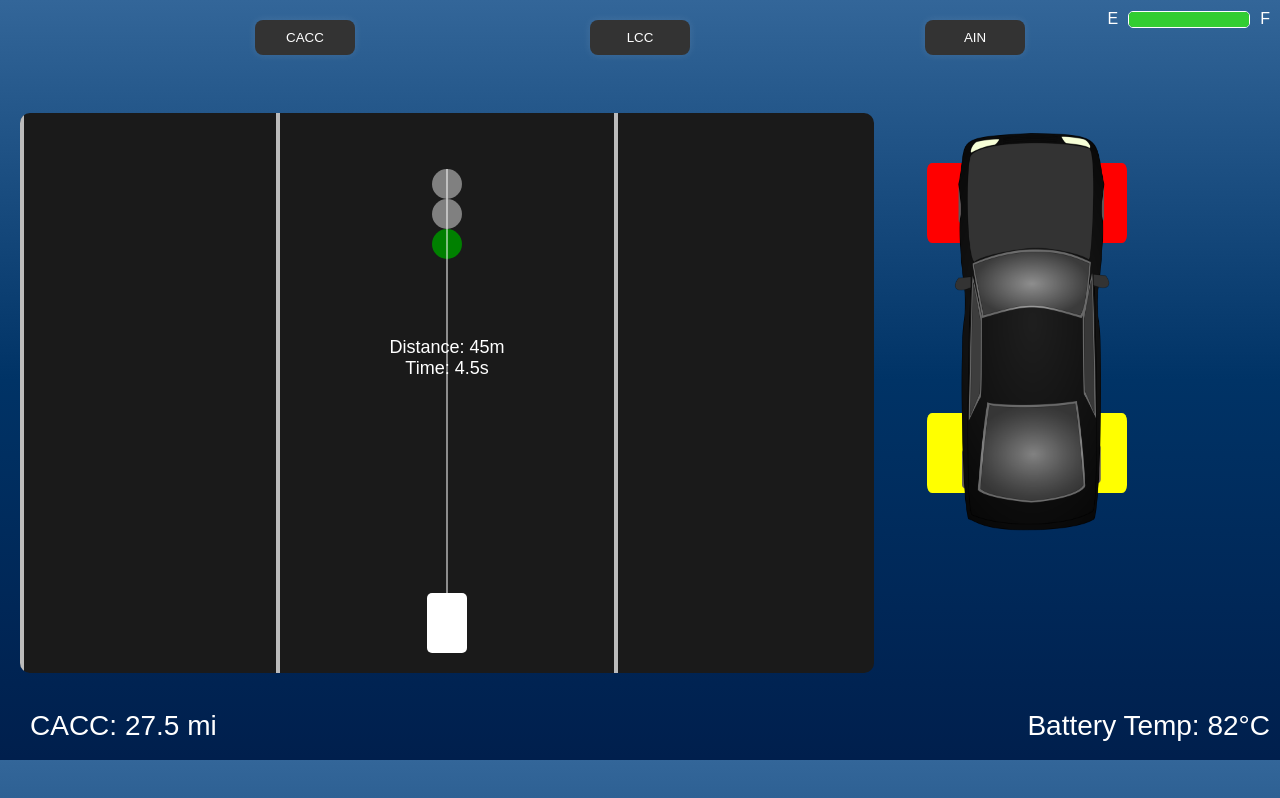
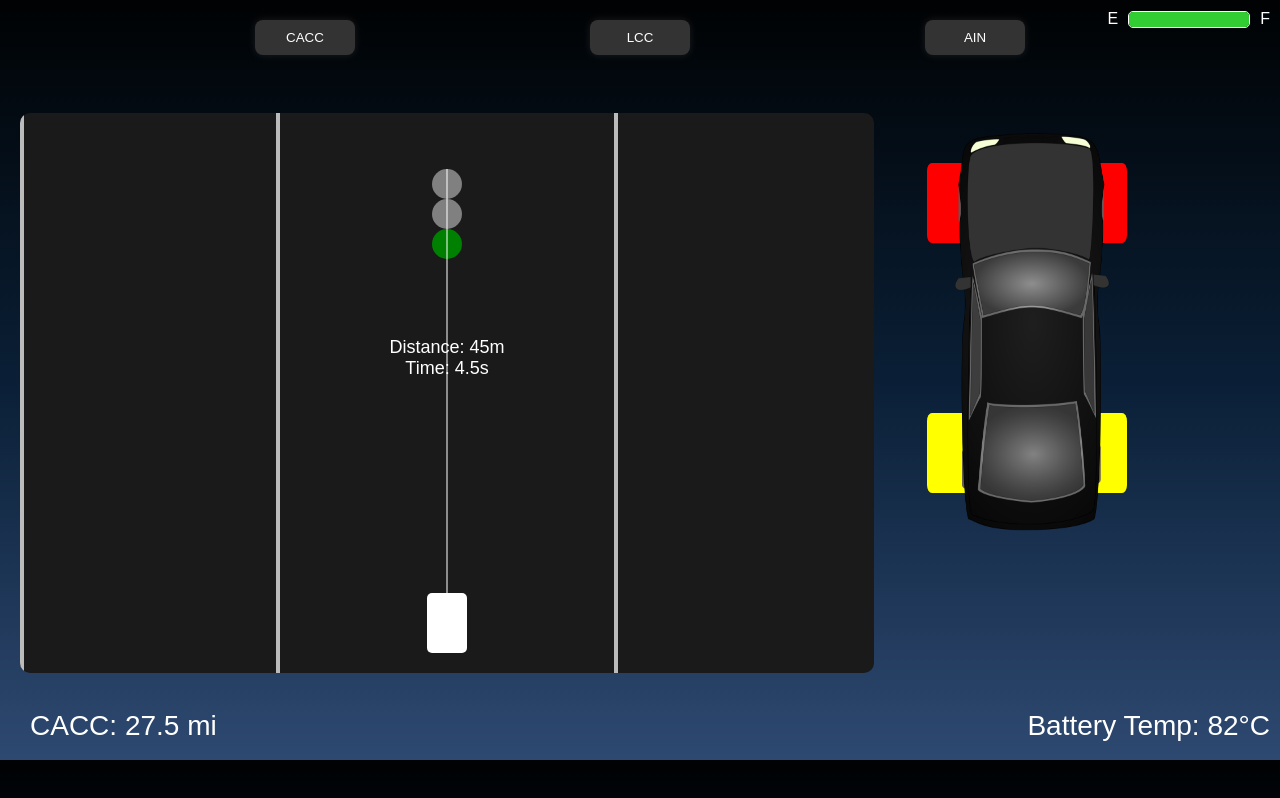
Before and after one commit to evanpreta/RaspDisplay, a plain HTML site: page output.html in a window 1280 px wide. Drawn offline with Linux system fonts and the light colour scheme.

Commit message:
Gradient background (matching car)

```diff
--- a/styles.css
+++ b/styles.css
@@ -1,7 +1,7 @@
 body {
     margin: 0;
     font-family: Arial, sans-serif;
-    background: linear-gradient(to top, #001f4d, #003366, #336699); /* Darker blue at the bottom to lighter blue at the top */
+    background: linear-gradient(to top, #2e4971, #0a1f36, #000203); /* Darker blue at the bottom to lighter blue at the top */
     color: white;
 }
 
```
